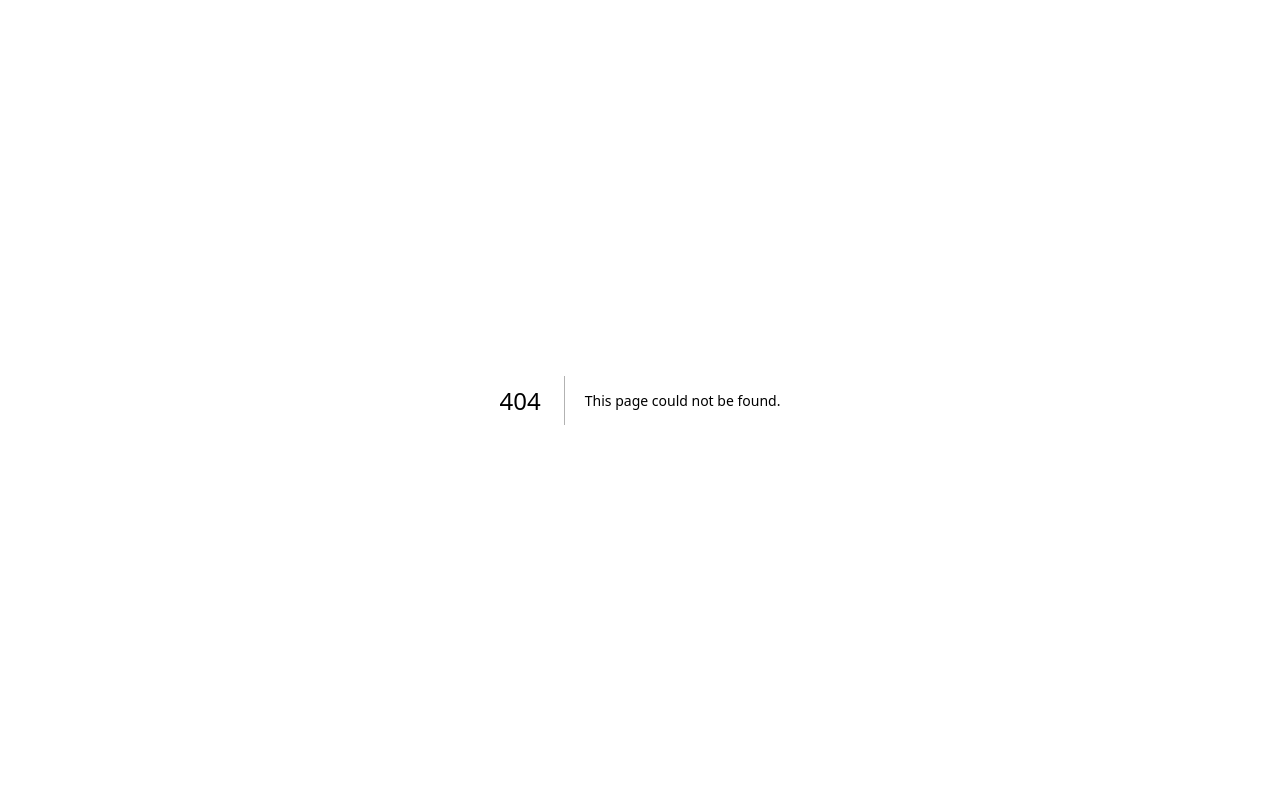
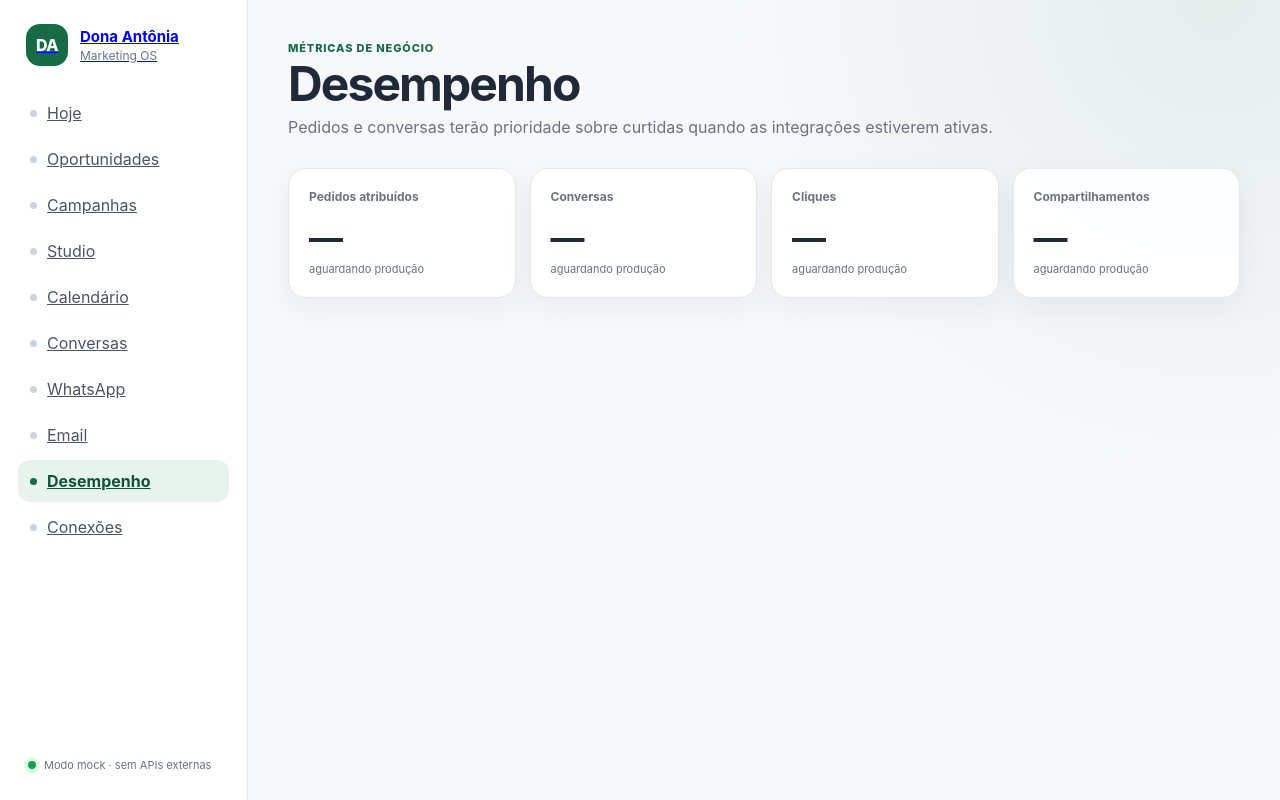
Before and after one commit to osvaldosereia/marketing, a Next.js app: page /performance in a window 1280 px wide. Before the commit this address had no page. Built offline with nearby package versions, Linux system fonts and the light colour scheme.

Commit message:
feat: add performance workspace placeholder

```diff
--- /dev/null
+++ b/app/performance/page.tsx
@@ -0,0 +1,22 @@
+import { SectionLayout } from "@/components/section-layout";
+
+export default function PerformancePage() {
+  return (
+    <SectionLayout
+      activeHref="/performance"
+      eyebrow="Métricas de negócio"
+      title="Desempenho"
+      description="Pedidos e conversas terão prioridade sobre curtidas quando as integrações estiverem ativas."
+    >
+      <section className="metric-grid">
+        {["Pedidos atribuídos", "Conversas", "Cliques", "Compartilhamentos"].map((label) => (
+          <article className="metric-card" key={label}>
+            <span>{label}</span>
+            <strong>—</strong>
+            <small>aguardando produção</small>
+          </article>
+        ))}
+      </section>
+    </SectionLayout>
+  );
+}
```
